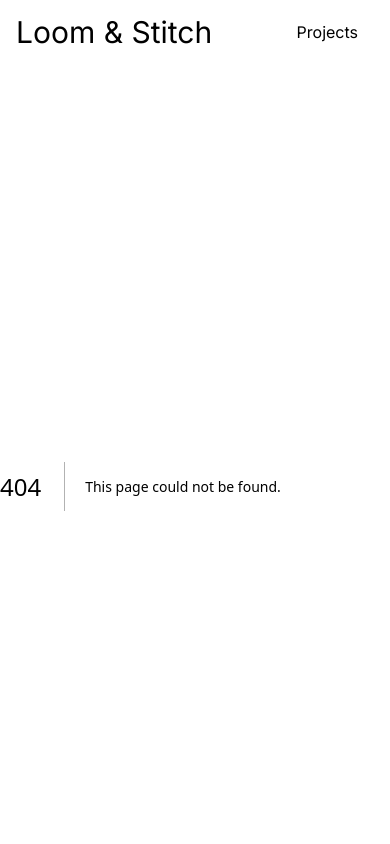
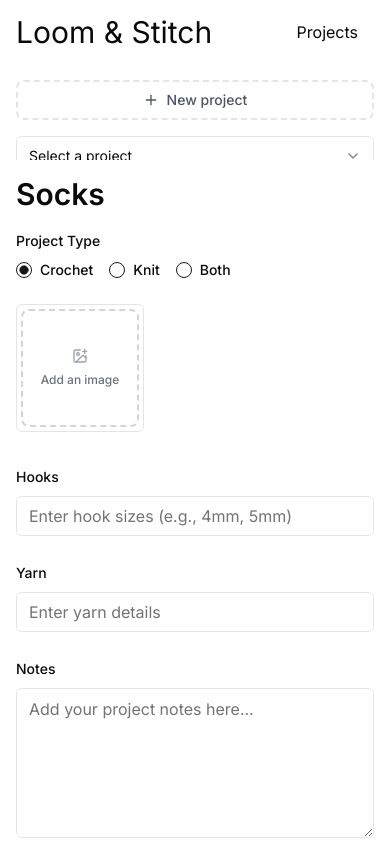
Before and after one commit to naadiya-a/loom-and-stitch, a Next.js app: page /project/1 in a window 390 px wide. Before the commit this address had no page. Built offline with nearby package versions, Linux system fonts and the light colour scheme.

Commit message:
Made the design more responsive

```diff
--- a/app/page.tsx
+++ b/app/page.tsx
@@ -1,11 +1,7 @@
 import { ProjectList } from '@/components/project-list';
 import { ProjectDetails } from '@/components/project-details';
+import ProjectPage from './project/[id]/page';
 
 export default function Home() {
-  return (
-    <>
-      <ProjectList />
-      <ProjectDetails />
-    </>
-  );
+  return <ProjectPage />;
 }
--- /dev/null
+++ b/app/project/[id]/page.tsx
@@ -0,0 +1,15 @@
+import { ProjectList } from '@/components/project-list';
+import { ProjectDetails } from '@/components/project-details';
+
+export default function ProjectPage() {
+  return (
+    <div className="flex flex-col md:flex-row h-full w-full">
+      <div className="md:w-64 lg:w-80 md:flex-shrink-0 md:border-r overflow-auto">
+        <ProjectList />
+      </div>
+      <div className="flex-grow overflow-auto">
+        <ProjectDetails />
+      </div>
+    </div>
+  );
+}
--- a/components/project-details.tsx
+++ b/components/project-details.tsx
@@ -1,6 +1,6 @@
 'use client';
 
-import { useState } from 'react';
+import { useParams } from 'next/navigation';
 import { Button } from '@/components/ui/button';
 import { Input } from '@/components/ui/input';
 import { Label } from '@/components/ui/label';
@@ -10,8 +10,17 @@
 import { Plus, ImagePlus } from 'lucide-react';
 import { Project } from '../lib/types';
 
-export function ProjectDetails({ project }: { project?: Project }) {
-  const [type, setType] = useState<string>(project?.type || 'crochet');
+export function ProjectDetails() {
+  const params = useParams();
+
+  const project: Project = {
+    id: 'socks',
+    name: 'Socks',
+    type: 'crochet',
+    hooks: '',
+    yarn: '',
+    notes: '',
+  };
 
   return (
     <div className="flex-1 overflow-y-auto p-4 sm:p-6 md:p-8 max-w-6xl mx-auto space-y-8">
@@ -21,8 +30,8 @@
           <div className="space-y-2">
             <Label className="text-sm font-medium">Project Type</Label>
             <RadioGroup
-              defaultValue={type}
-              onValueChange={setType}
+              value={project.type}
+              onValueChange={() => {}}
               className="flex flex-wrap gap-4"
             >
               <div className="flex items-center space-x-2">
--- a/components/project-list.tsx
+++ b/components/project-list.tsx
@@ -2,30 +2,117 @@
 
 import Link from 'next/link';
 import { Plus } from 'lucide-react';
+import { useState, useEffect } from 'react';
+import { getAllProjects } from '@/data/db';
+import { Project } from '@/lib/types';
+import { Button } from '@/components/ui/button';
+import {
+  Select,
+  SelectContent,
+  SelectItem,
+  SelectTrigger,
+  SelectValue,
+} from '@/components/ui/select';
 
 export function ProjectList() {
+  const [projects, setProjects] = useState<Project[]>([
+    {
+      id: '1',
+      name: 'Socks',
+      type: 'crochet',
+      hooks: '4mm',
+      yarn: 'cacade black wool',
+      notes: 'mens size 10',
+    },
+    {
+      id: '2',
+      name: 'Sweater',
+      type: 'knit',
+      hooks: '',
+      yarn: '',
+      notes: '',
+    },
+    { id: '3', name: 'Hat', type: 'both', hooks: '', yarn: '', notes: '' },
+    // { id: '4', name: 'Hat', type: 'both', hooks: '', yarn: '', notes: '' },
+    // { id: '5', name: 'Hat', type: 'both', hooks: '', yarn: '', notes: '' },
+    // { id: '6', name: 'Hat', type: 'both', hooks: '', yarn: '', notes: '' },
+    // { id: '7', name: 'Hat', type: 'both', hooks: '', yarn: '', notes: '' },
+    // { id: '8', name: 'Hat', type: 'both', hooks: '', yarn: '', notes: '' },
+    // { id: '9', name: 'Hat', type: 'both', hooks: '', yarn: '', notes: '' },
+    // { id: '10', name: 'Hat', type: 'both', hooks: '', yarn: '', notes: '' },
+    // { id: '11', name: 'Hat', type: 'both', hooks: '', yarn: '', notes: '' },
+    // { id: '12', name: 'Hat', type: 'both', hooks: '', yarn: '', notes: '' },
+    // { id: '13', name: 'Hat', type: 'both', hooks: '', yarn: '', notes: '' },
+    // { id: '14', name: 'Hat', type: 'both', hooks: '', yarn: '', notes: '' },
+  ]);
+
+  const handleNewProject = () => {
+    const newProject: Project = {
+      id: '4',
+      name: 'New project',
+      type: 'crochet',
+      hooks: '',
+      yarn: '',
+      notes: '',
+    };
+    setProjects([...projects, newProject]);
+  };
+
+  // const [projects, setProjects] = useState<Project[]>([]);
+  // const [error, setError] = useState<string | null>(null);
+
+  // useEffect(() => {
+  //   const fetchProjects = async () => {
+  //     try {
+  //       const fetchedProjects = await getAllProjects();
+  //       setProjects(fetchedProjects);
+  //     } catch (err) {
+  //       setError((err as Error).message || 'Failed to fetch projects');
+  //     }
+  //   };
+
+  //   fetchProjects();
+  // }, []);
+
+  // if (error) {
+  //   return <div>Error: {error}</div>;
+  // }
+
   return (
-    <div className="w-64 h-full overflow-y-auto border-r bg-muted">
     <div className="p-4 space-y-4">
-        <Link
-          href="/projects/new"
-          className="flex items-center justify-center gap-2 p-8 text-gray-600 border-2 border-dashed rounded-lg hover:bg-gray-50 transition-colors"
+      <Button
+        onClick={handleNewProject}
+        className="w-full flex items-center justify-center gap-2 p-4 text-gray-600 border-2 border-dashed rounded-lg hover:bg-gray-50 transition-colors bg-white"
       >
         <Plus className="w-5 h-5" />
         <span className="font-medium">New project</span>
+      </Button>
+      <div className="md:hidden">
+        <Select>
+          <SelectTrigger className="w-full">
+            <SelectValue placeholder="Select a project" />
+          </SelectTrigger>
+          <SelectContent>
+            {projects.map((project) => (
+              <SelectItem key={project.id} value={project.id}>
+                <Link href={`/project/${project.name}`} className="block py-2">
+                  {project.name}
                 </Link>
+              </SelectItem>
+            ))}
+          </SelectContent>
+        </Select>
+      </div>
+      <div className="hidden md:block space-y-2">
+        {projects.map((project) => (
           <Link
-          href="/projects/socks"
-          className="block p-8 text-center text-xl font-semibold bg-[#FFE4C4] rounded-lg hover:bg-[#FFD5B4] transition-colors"
+            key={project.id}
+            href={`/project/${project.name}`}
+            className="block w-full p-4 text-left text-lg font-semibold rounded-lg transition-colors bg-[#FFE4C4] hover:bg-[#FFD5B4]"
           >
-          Socks
+            {project.name}
           </Link>
-        <Link
-          href="/projects/sweater"
-          className="block p-8 text-center text-xl font-semibold bg-[#FFE4C4] rounded-lg hover:bg-[#FFD5B4] transition-colors"
-        >
-          Sweater
-        </Link>
+        ))}
       </div>
     </div>
   );
--- /dev/null
+++ b/components/ui/select.tsx
@@ -0,0 +1,160 @@
+"use client"
+
+import * as React from "react"
+import * as SelectPrimitive from "@radix-ui/react-select"
+import { Check, ChevronDown, ChevronUp } from "lucide-react"
+
+import { cn } from "@/lib/utils"
+
+const Select = SelectPrimitive.Root
+
+const SelectGroup = SelectPrimitive.Group
+
+const SelectValue = SelectPrimitive.Value
+
+const SelectTrigger = React.forwardRef<
+  React.ElementRef<typeof SelectPrimitive.Trigger>,
+  React.ComponentPropsWithoutRef<typeof SelectPrimitive.Trigger>
+>(({ className, children, ...props }, ref) => (
+  <SelectPrimitive.Trigger
+    ref={ref}
+    className={cn(
+      "flex h-10 w-full items-center justify-between rounded-md border border-input bg-background px-3 py-2 text-sm ring-offset-background placeholder:text-muted-foreground focus:outline-none focus:ring-2 focus:ring-ring focus:ring-offset-2 disabled:cursor-not-allowed disabled:opacity-50 [&>span]:line-clamp-1",
+      className
+    )}
+    {...props}
+  >
+    {children}
+    <SelectPrimitive.Icon asChild>
+      <ChevronDown className="h-4 w-4 opacity-50" />
+    </SelectPrimitive.Icon>
+  </SelectPrimitive.Trigger>
+))
+SelectTrigger.displayName = SelectPrimitive.Trigger.displayName
+
+const SelectScrollUpButton = React.forwardRef<
+  React.ElementRef<typeof SelectPrimitive.ScrollUpButton>,
+  React.ComponentPropsWithoutRef<typeof SelectPrimitive.ScrollUpButton>
+>(({ className, ...props }, ref) => (
+  <SelectPrimitive.ScrollUpButton
+    ref={ref}
+    className={cn(
+      "flex cursor-default items-center justify-center py-1",
+      className
+    )}
+    {...props}
+  >
+    <ChevronUp className="h-4 w-4" />
+  </SelectPrimitive.ScrollUpButton>
+))
+SelectScrollUpButton.displayName = SelectPrimitive.ScrollUpButton.displayName
+
+const SelectScrollDownButton = React.forwardRef<
+  React.ElementRef<typeof SelectPrimitive.ScrollDownButton>,
+  React.ComponentPropsWithoutRef<typeof SelectPrimitive.ScrollDownButton>
+>(({ className, ...props }, ref) => (
+  <SelectPrimitive.ScrollDownButton
+    ref={ref}
+    className={cn(
+      "flex cursor-default items-center justify-center py-1",
+      className
+    )}
+    {...props}
+  >
+    <ChevronDown className="h-4 w-4" />
+  </SelectPrimitive.ScrollDownButton>
+))
+SelectScrollDownButton.displayName =
+  SelectPrimitive.ScrollDownButton.displayName
+
+const SelectContent = React.forwardRef<
+  React.ElementRef<typeof SelectPrimitive.Content>,
+  React.ComponentPropsWithoutRef<typeof SelectPrimitive.Content>
+>(({ className, children, position = "popper", ...props }, ref) => (
+  <SelectPrimitive.Portal>
+    <SelectPrimitive.Content
+      ref={ref}
+      className={cn(
+        "relative z-50 max-h-96 min-w-[8rem] overflow-hidden rounded-md border bg-popover text-popover-foreground shadow-md data-[state=open]:animate-in data-[state=closed]:animate-out data-[state=closed]:fade-out-0 data-[state=open]:fade-in-0 data-[state=closed]:zoom-out-95 data-[state=open]:zoom-in-95 data-[side=bottom]:slide-in-from-top-2 data-[side=left]:slide-in-from-right-2 data-[side=right]:slide-in-from-left-2 data-[side=top]:slide-in-from-bottom-2",
+        position === "popper" &&
+          "data-[side=bottom]:translate-y-1 data-[side=left]:-translate-x-1 data-[side=right]:translate-x-1 data-[side=top]:-translate-y-1",
+        className
+      )}
+      position={position}
+      {...props}
+    >
+      <SelectScrollUpButton />
+      <SelectPrimitive.Viewport
+        className={cn(
+          "p-1",
+          position === "popper" &&
+            "h-[var(--radix-select-trigger-height)] w-full min-w-[var(--radix-select-trigger-width)]"
+        )}
+      >
+        {children}
+      </SelectPrimitive.Viewport>
+      <SelectScrollDownButton />
+    </SelectPrimitive.Content>
+  </SelectPrimitive.Portal>
+))
+SelectContent.displayName = SelectPrimitive.Content.displayName
+
+const SelectLabel = React.forwardRef<
+  React.ElementRef<typeof SelectPrimitive.Label>,
+  React.ComponentPropsWithoutRef<typeof SelectPrimitive.Label>
+>(({ className, ...props }, ref) => (
+  <SelectPrimitive.Label
+    ref={ref}
+    className={cn("py-1.5 pl-8 pr-2 text-sm font-semibold", className)}
+    {...props}
+  />
+))
+SelectLabel.displayName = SelectPrimitive.Label.displayName
+
+const SelectItem = React.forwardRef<
+  React.ElementRef<typeof SelectPrimitive.Item>,
+  React.ComponentPropsWithoutRef<typeof SelectPrimitive.Item>
+>(({ className, children, ...props }, ref) => (
+  <SelectPrimitive.Item
+    ref={ref}
+    className={cn(
+      "relative flex w-full cursor-default select-none items-center rounded-sm py-1.5 pl-8 pr-2 text-sm outline-none focus:bg-accent focus:text-accent-foreground data-[disabled]:pointer-events-none data-[disabled]:opacity-50",
+      className
+    )}
+    {...props}
+  >
+    <span className="absolute left-2 flex h-3.5 w-3.5 items-center justify-center">
+      <SelectPrimitive.ItemIndicator>
+        <Check className="h-4 w-4" />
+      </SelectPrimitive.ItemIndicator>
+    </span>
+
+    <SelectPrimitive.ItemText>{children}</SelectPrimitive.ItemText>
+  </SelectPrimitive.Item>
+))
+SelectItem.displayName = SelectPrimitive.Item.displayName
+
+const SelectSeparator = React.forwardRef<
+  React.ElementRef<typeof SelectPrimitive.Separator>,
+  React.ComponentPropsWithoutRef<typeof SelectPrimitive.Separator>
+>(({ className, ...props }, ref) => (
+  <SelectPrimitive.Separator
+    ref={ref}
+    className={cn("-mx-1 my-1 h-px bg-muted", className)}
+    {...props}
+  />
+))
+SelectSeparator.displayName = SelectPrimitive.Separator.displayName
+
+export {
+  Select,
+  SelectGroup,
+  SelectValue,
+  SelectTrigger,
+  SelectContent,
+  SelectLabel,
+  SelectItem,
+  SelectSeparator,
+  SelectScrollUpButton,
+  SelectScrollDownButton,
+}
--- a/package.json
+++ b/package.json
@@ -11,6 +11,7 @@
   "dependencies": {
     "@radix-ui/react-label": "^2.1.1",
     "@radix-ui/react-radio-group": "^1.2.2",
+    "@radix-ui/react-select": "^2.1.4",
     "@radix-ui/react-slot": "^1.1.1",
     "class-variance-authority": "^0.7.1",
     "clsx": "^2.1.1",
```
Also changed, not shown: 1 other file (tests, documents, lock files or other folders). Lines whose indentation alone changed are shown as unchanged.
